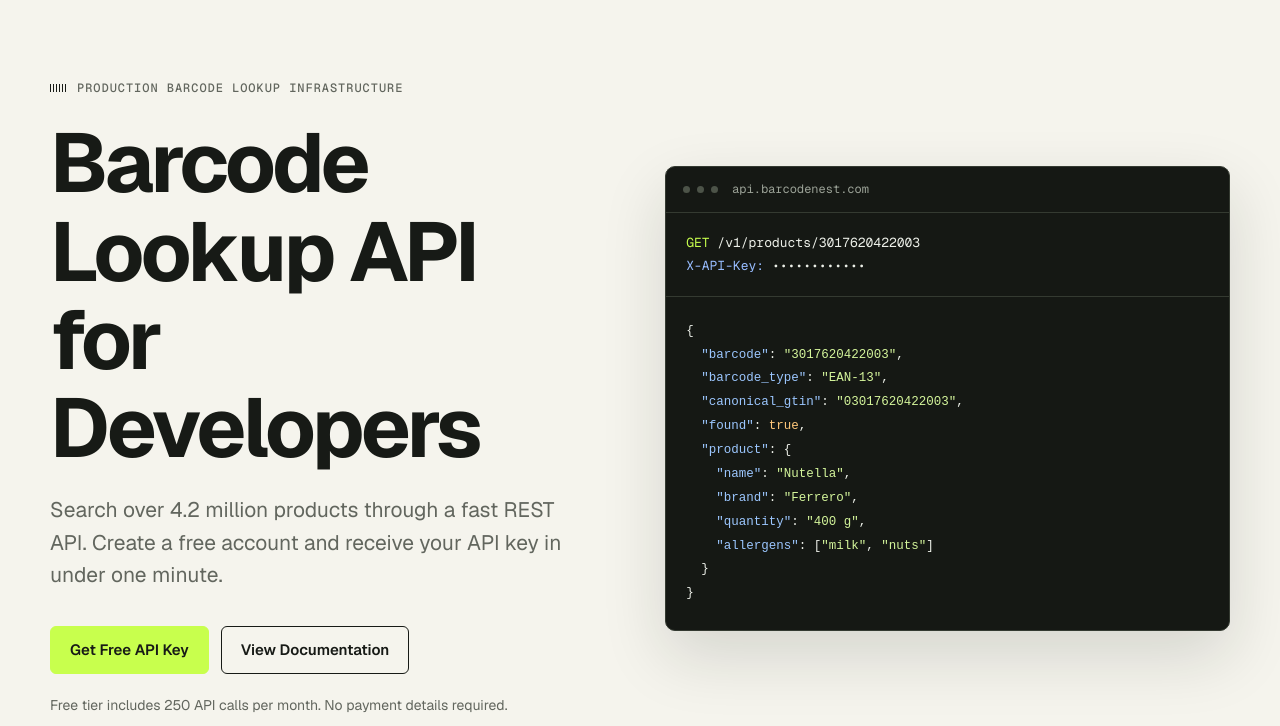
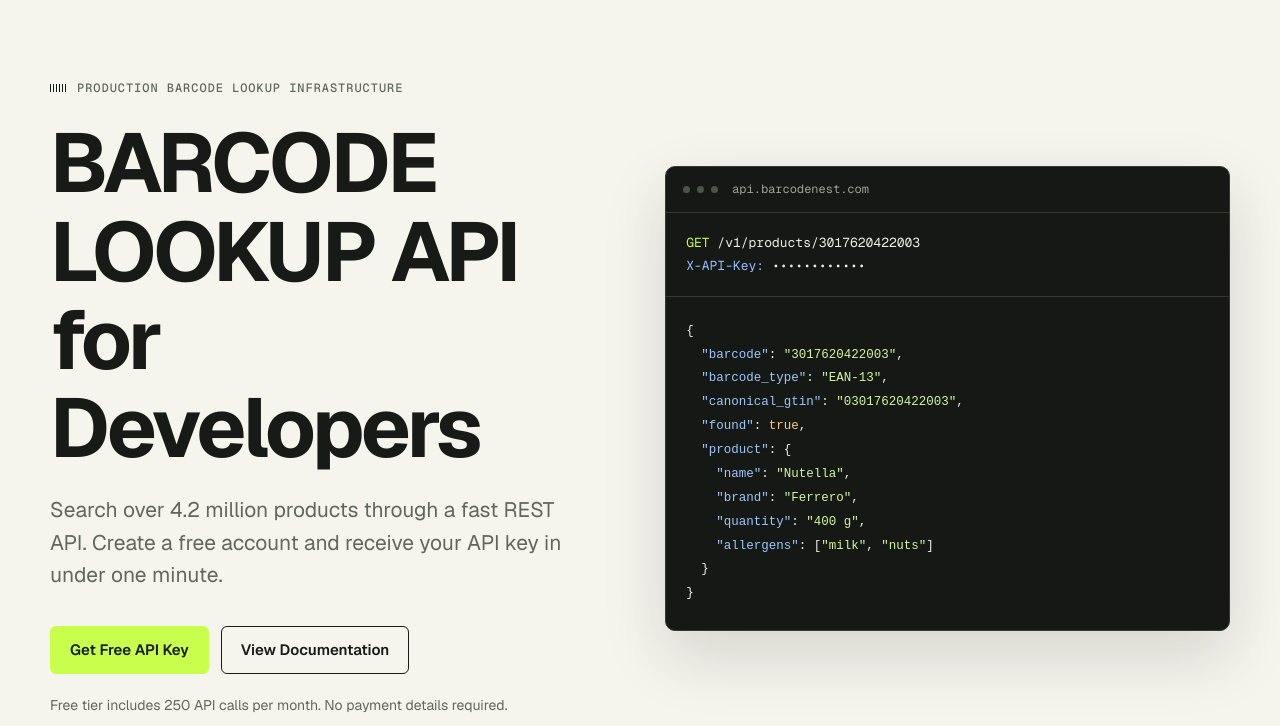
Before and after one commit to VishuPS/V1, an Astro site in the folder website/: page / in a window 1280 px wide. Shown: the part 74-800 px from the top of the page. Built offline with nearby package versions, Linux system fonts and the light colour scheme; Astro itself is replaced by a stand-in of ours; no server answers.

Commit message:
Use uppercase barcode lookup hero title

```diff
--- a/website/src/pages/index.astro
+++ b/website/src/pages/index.astro
@@ -20,7 +20,7 @@ const features = [
     <div class="container hero-grid">
       <div class="hero-copy">
         <div class="eyebrow">Production barcode lookup infrastructure</div>
-        <h1>Barcode Lookup API for Developers</h1>
+        <h1>BARCODE LOOKUP API for Developers</h1>
         <p class="lede">Search over 4.2 million products through a fast REST API. Create a free account and receive your API key in under one minute.</p>
         <div class="hero-actions"><a class="button button-signal" href="/register">Get Free API Key</a><a class="button button-secondary" href="/docs">View Documentation</a></div>
         <p class="hero-note">Free tier includes 250 API calls per month. No payment details required.</p>
```
